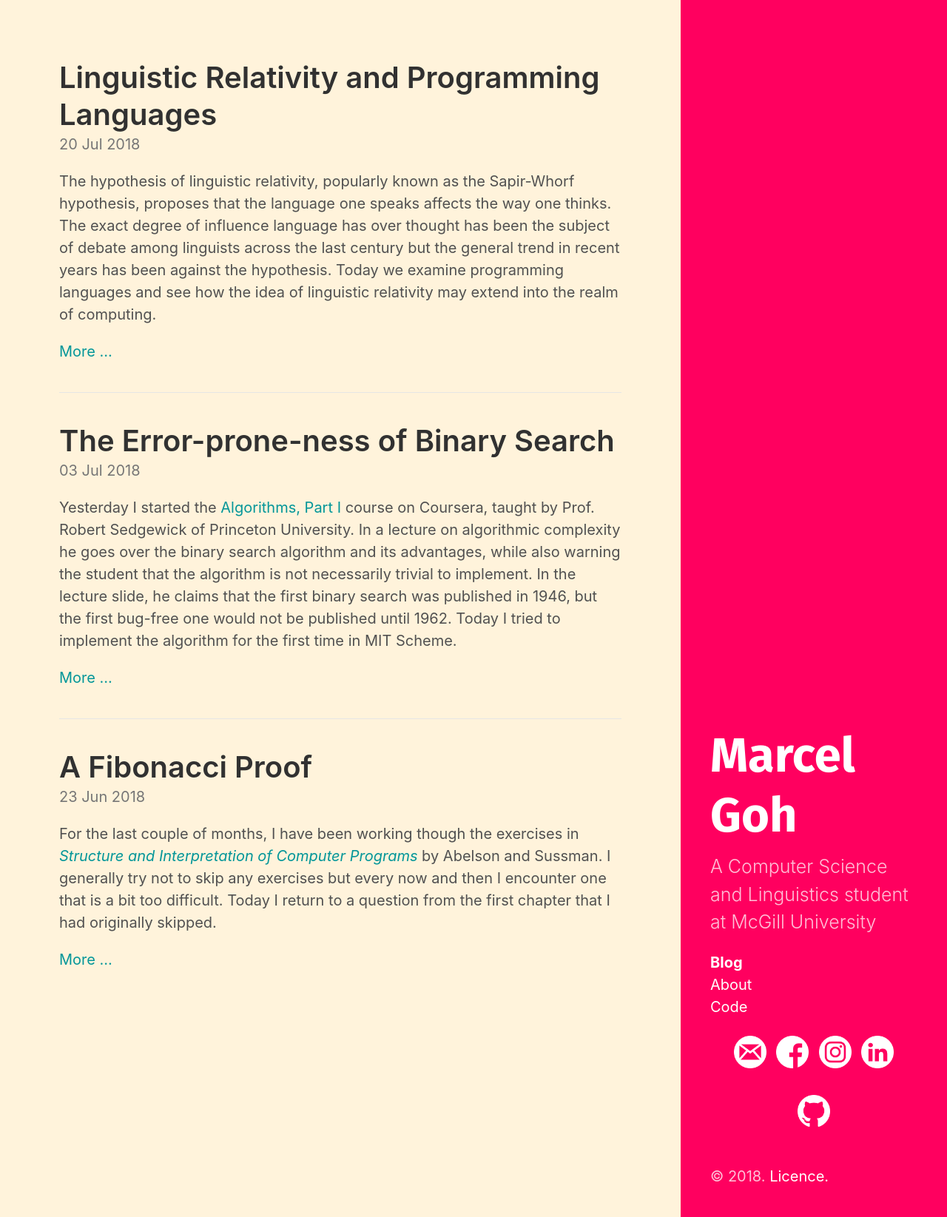
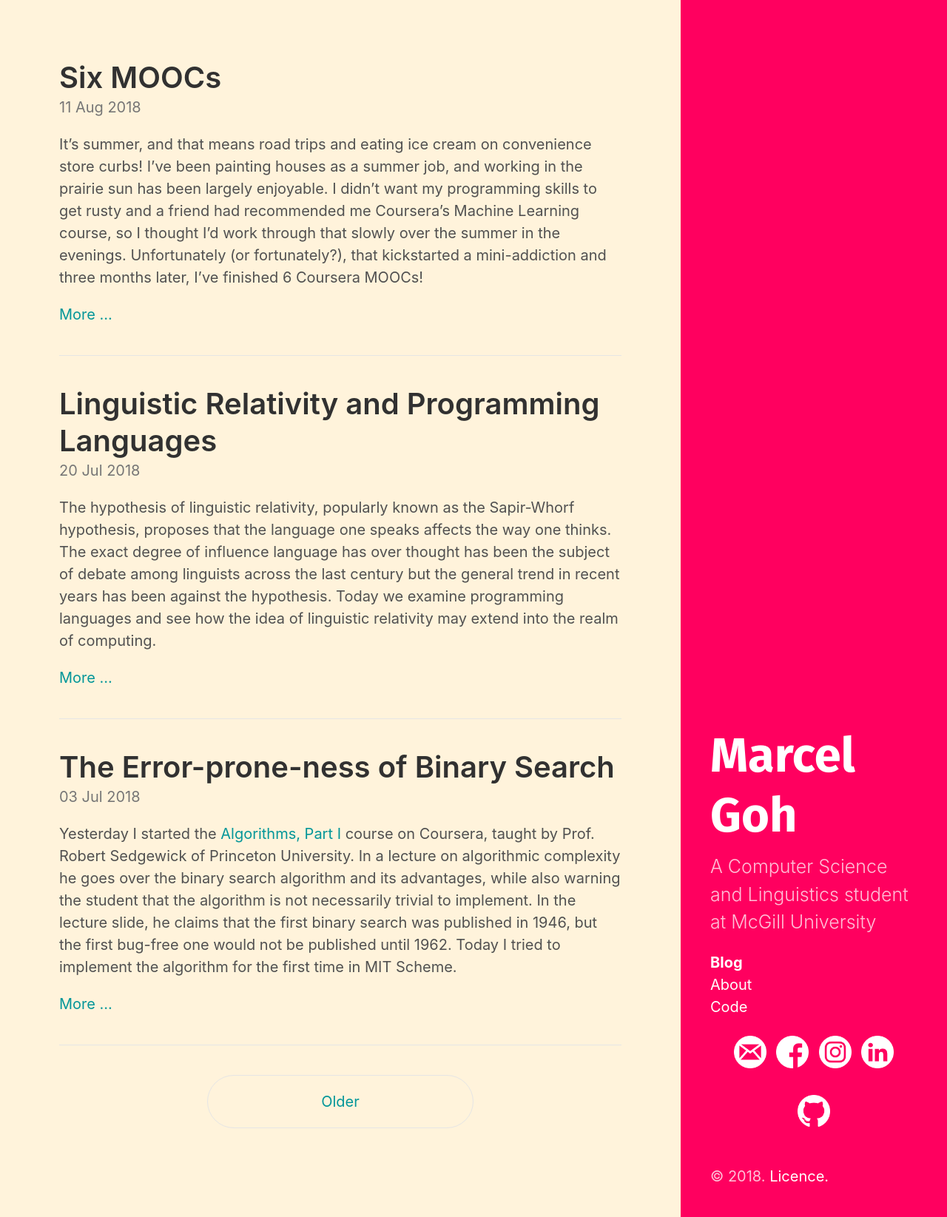
Before and after one commit to marcelgoh/marcelgoh.github.io, a Jekyll site: the page built from index.html, in a window 1280 px wide. Shown: the whole page at 74% size. Built offline with Jekyll 4.4.1, drawn with Linux system fonts in a browser that asks for light colours; the list of posts is cut into pages by our own code; some of the changed lines change nothing that is shown.

Commit message:
added MOOCs post

```diff
--- a/_posts/2018-07-20-linguistic-relativity.md
+++ b/_posts/2018-07-20-linguistic-relativity.md
@@ -36,7 +36,7 @@ On the other hand, programming languages are learned later in life, usually for
 >
 > &mdash; Edsger W. Dijkstra
 
-The conclusion that follows, then, is that programming language cannot be governed by the same laws as natural language. The fact that both have a similar form &mdash; namely, a lexicon of allowed words and some set of syntactical rules that determine meaning &mdash; distracts from the fact that one is innately human and the other is constructed for the purpose of representing computational ideas. It is conceivable that natural language might be as universal as it is innate. After all, humankind has had language for something to the order of a hundred thousand years. Until our species evolves to speak in terms of procedures and algorithms, programming languages will continue to be actively learned rather than passively acquired, and they will continue to define their users as much as the torch defines the welder and the brush defines the painter.
+The conclusion that follows, then, is that computer language cannot be governed by the same laws as natural language. The fact that both have a similar form &mdash; namely, a lexicon of allowed words and some set of syntactical rules that determine meaning &mdash; distracts from the fact that one is innately human and the other is constructed for the purpose of representing computational ideas. It is conceivable that natural language might be as universal as it is innate. After all, humankind has had language for something to the order of a hundred thousand years. Until our species evolves to speak in terms of procedures and algorithms, programming languages will continue to be actively learned rather than passively acquired, and they will continue to define their users as much as the torch defines the welder and the brush defines the painter.
 
 ### References
 [_The World Color Survey Database_, Paul Kay and Terry Regier](http://www1.icsi.berkeley.edu/~kay/claire7.pdf)
--- /dev/null
+++ b/_posts/2018-08-11-six-moocs.md
@@ -0,0 +1,31 @@
+---
+layout: post
+title: Six MOOCs
+date: 2018-08-11
+published: true
+excerpt_separator:  <!--more-->
+---
+It's summer, and that means road trips and eating ice cream on convenience store curbs! I've been painting houses as a summer job, and working in the prairie sun has been largely enjoyable. I didn't want my programming skills to get rusty and a friend had recommended me Coursera's Machine Learning course, so I thought I'd work through that slowly over the summer in the evenings. Unfortunately (or fortunately?), that kickstarted a mini-addiction and three months later, I've finished 6 Coursera MOOCs!
+<!--more-->
+### What is a MOOC?
+MOOCs, or massive open online courses, are pretty ubiquitous by this point, but in case you're not familiar with them, I'll give you a little run-down. My description is specific to [Coursera](https://www.coursera.org), but my sister did a couple of courses on [edX](https://www.edx.org) and the format was similar. Courses are taught by professors from pretty great universities, who put up video lectures and assignments. Some courses on Coursera require you to pay a fee to enroll, but most of the popular ones have a free audit option, which allows you to access all the course materials anyway. You just don't get a certificate upon completion. Because I'm currently in university, I don't really need the certificates, but they seem to be pretty well-recognised by employers, so if you're teaching yourself programming with the goal of entering the industry, or if your organisation encourages continued learning, a Coursera certificate might meet your requirements.
+
+The courses are sorted into weeks, with "deadlines" to keep you on track, but if you miss them, you simply bump into the next session, so none of your progress is lost. Likewise, there's nothing stopping you from finishing a week's material in a day and moving on, so if you understand the material relatively well, you could finish some of these courses pretty quickly.
+
+### [Machine Learning](https://www.coursera.org/learn/machine-learning) (Stanford University)
+This 11-week course teaches the concepts behind machine learning. It's taught by Prof. Andrew Ng of Stanford University, one of the founders of the Coursera platform. The material was extremely interesting and Prof. Ng's lectures are clear, but be aware the course does use some linear algebra and multivariable calculus. I haven't done the latter before, so I struggled with some of the math behind the algorithms, but there's a lot of support in the discussion forums in case you get stuck. Programming assignments are done in Octave/MATLAB, which is not a language I enjoyed using, but definitely one that gets the job done efficiently. My only complaint would be that the programming assignments mainly consisted of translating a couple formulas into code to finish nearly-complete programs. The course would likely have been too difficult if it expected the student to implement the assignments from scratch, so it's kind of a necessary evil. Ultimately, I would still recommend the Machine Learning course to anyone looking to demystify the subject and get a good basis to explore further.
+
+### [Introduction to Mathematical Thinking](https://www.coursera.org/learn/mathematical-thinking) (Stanford University)
+This 10-week course teaches the basics of reading and formulating mathematical proofs. I enrolled sort of on a whim and ended up actually enjoying it more than the more popular Machine Learning one! Taught by Prof. Keith Devlin of Stanford, the course touches on formal mathematical systems, boolean logic, and proof techniques before introducing number theory and real analysis. As someone who just finished my first year, "proof" was kind of a scary word ("You think Calc II was hard, wait till you start having to do proofs in second year!") but Prof. Devlin explains the concepts clearly and encourages the student to ponder the steps of each problem slowly. The logic you learn in the course is also closely related to semantics in Linguistics and computational logic in Computer Science, so if you're interested in those fields and are looking for a bit of supplemental learning, I'd strongly recommend this course.
+
+### [Programming Languages, Part A](https://www.coursera.org/learn/programming-languages) (University of Washington)
+This 5-week course is the first of a three-part course on programming languages and paradigms. It's taught by Prof. Dan Grossman, who has to be the most enthusiastic of the professors I've seen on Coursera. Part A covers basic functional programming in Standard ML, which is apparently an outdated language but I quite enjoyed using it! ML's type-system and pattern-matching were the main things I picked up from this course and I've found it a good basis for learning Haskell, which I've been dabbling with recently.
+
+### [Programming Languages, Part B](https://www.coursera.org/learn/programming-languages-part-b) (University of Washington)
+The 3-week second part of the course picks up right where Part A leaves off, this time using Racket to teach delayed evaluation, interpreters, and the differences between static and dynamic typing. I'd already been exposed to Scheme from the book _Structure and Interpretation of Computer Programs_ so this section wasn't quite as knock-your-socks-off for me as it could have been, but the highlight of the entire series was definitely the made-up programming language you get to write an interpreter for in this part.
+
+### [Programming Languages, Part C](https://www.coursera.org/learn/programming-languages-part-c) (University of Washington)
+This 3-week course wraps up the Programming Languages series by talking about object-oriented programming &mdash; and it gets pretty in-depth! The language of choice this time is Ruby, and Prof. Grossman uses it to cover inheritance, links between functional and object-oriented decomposition, and subtyping. I enrolled in all three parts simultaneously, so by the time I got here I had a lot of overdue assignments and had to rush. This might be the reason I found this part the hardest but it's probably also the most useful and applicable part. Prof. Grossman's bias in favour of functional style shows quite often in his explanations of Ruby's strict object-orientation, but the overall message of the series shines here, namely that all programming languages are different but equivalent tools for solving a problem. The three weeks I spent madly rushing all three parts was definitely the highlight of my Coursera experience!
+
+### [Algorithms, Part I](https://www.coursera.org/learn/algorithms-part1/) (Princeton University)
+This 6-week course teaches fundamental algorithms and data structures in Java. Taught by Prof. Robert Sedgewick of Princeton University, this is the most bread-and-butter Computer Science course I took, which is probably why it was hard for me to get too excited about it. That's not a judgement of its quality, however, as the course materials are well-designed and the assignments are really challenging. Note that although the instructors try their best to teach in a language-agnostic way, the assignments still have to be submitted in Java, so if, like me, you're not that comfortable with Java's object-oriented data structures, you might have to put in extra time and effort to pass them. The auto-grader was pretty cool though, even analysing the memory usage and running times of your programs. I only managed to get full marks on one of the five assignments, and if you're into optimisation and a bit of a perfectionist, you can spend a lot of time (and have tons of fun, hopefully!) chasing that 100%.
```
Also changed, not shown: Gemfile.lock.
